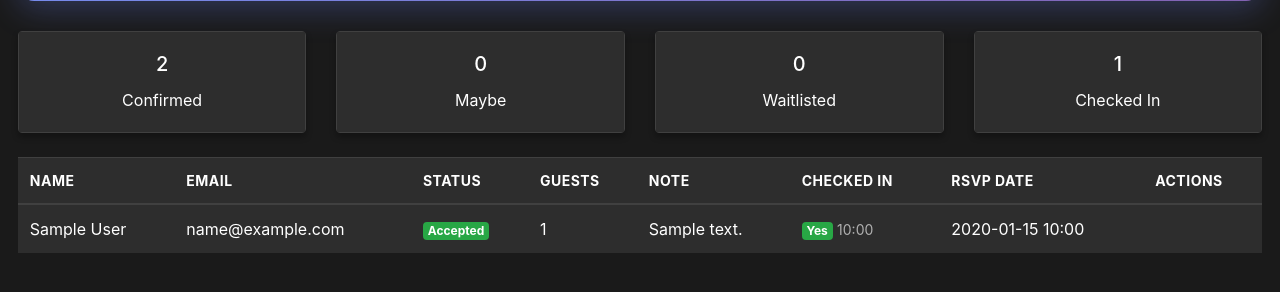
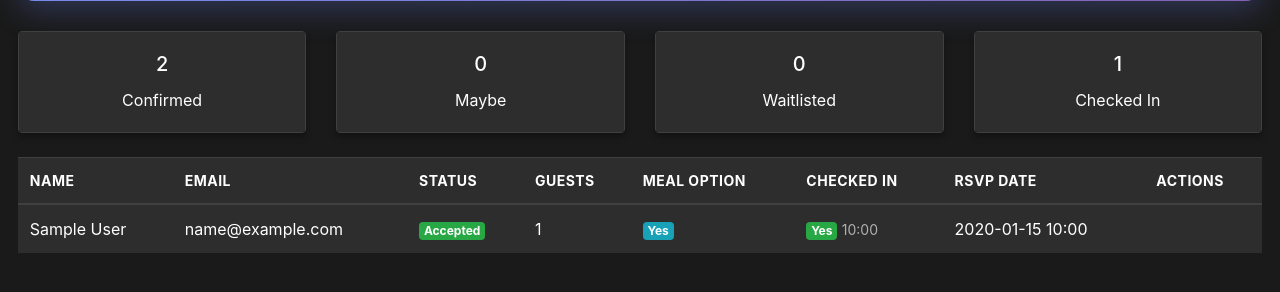
Before and after one commit to gaxiangchong/app.course.rsvp, a Flask app: page /event/1/attendees in a window 1280 px wide. Shown: the part 221-513 px from the top of the page. Run offline with Flask 3, Linux system fonts and the light colour scheme; a user stored in the database is signed in; tables that the repository leaves empty hold one stand-in row (values such as "Sample post"); some libraries are stand-ins or nearby versions.

Commit message:
Add Meal option in attendee
Update the following:
- meal option in attendee
- remove feature in the setting page.

```diff
--- a/eventapp/app.py
+++ b/eventapp/app.py
@@ -2440,11 +2440,23 @@ def export_attendees(event_id):
     for rsvp in attendees:
         csv_content += f'"{rsvp.attendee.display_name}","{rsvp.attendee.email}","{rsvp.status}",{rsvp.guests},"{rsvp.note or ""}","{"Yes" if rsvp.checked_in else "No"}","{rsvp.created_at.strftime("%Y-%m-%d %H:%M")}"\n'
 
+    # Ensure UTF-8 bytes (with BOM for Excel compatibility) and RFC 5987 filename
     from flask import Response
+    from urllib.parse import quote as url_quote
+    import re
+
+    filename_base = f"{event.name}_attendees.csv"
+    ascii_fallback = re.sub(r'[^A-Za-z0-9._-]+', '_', filename_base)
+    content_disposition = (
+        f"attachment; filename=\"{ascii_fallback}\"; "
+        f"filename*=UTF-8''{url_quote(filename_base)}"
+    )
+
+    data = csv_content.encode('utf-8-sig')
     return Response(
-        csv_content,
-        mimetype='text/csv',
-        headers={'Content-Disposition': f'attachment; filename={event.name}_attendees.csv'}
+        data,
+        mimetype='text/csv; charset=utf-8',
+        headers={'Content-Disposition': content_disposition}
     )
 
 
--- a/eventapp/templates/event_attendees.html
+++ b/eventapp/templates/event_attendees.html
@@ -60,7 +60,7 @@
             <th>Email</th>
             <th>Status</th>
             <th>Guests</th>
-            <th>Note</th>
+            <th>Meal Option</th>
             <th>Checked In</th>
             <th>RSVP Date</th>
             <th>Actions</th>
@@ -83,7 +83,13 @@
                 {% endif %}
               </td>
               <td>{{ rsvp.guests or 0 }}</td>
-              <td>{{ rsvp.note or '-' }}</td>
+              <td>
+                {% if rsvp.meal_opt_in %}
+                  <span class="badge badge-info">Yes</span>
+                {% else %}
+                  <span class="badge badge-secondary">No</span>
+                {% endif %}
+              </td>
               <td>
                 {% if rsvp.checked_in %}
                   <span class="badge badge-success">Yes</span>
```
Also changed, not shown: eventapp/templates/profile.html (+1 -9 lines).
